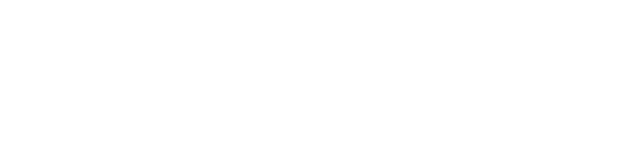
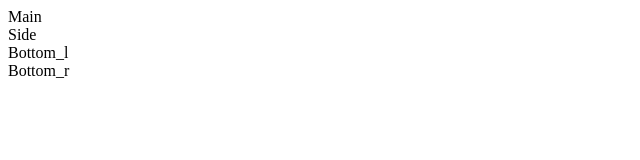
Before and after one commit to ASDAH-COMP/github-introduction-Annietav, a plain HTML site: page index.html in a window 1280 px wide. Shown: the whole page, without its empty margins (0-640 px from the left). Drawn offline with Linux system fonts and the light colour scheme.

Commit message:
added style.css

```diff
--- a/index.html
+++ b/index.html
@@ -4,9 +4,15 @@
     <meta charset="UTF-8">
     <meta http-equiv="X-UA-Compatible" content="IE=edge">
     <meta name="viewport" content="width=device-width, initial-scale=1.0">
+    <link rel="stylesheet" href="style.css">
     <title>Document</title>
 </head>
 <body>
-
-</body>
+    <div class"container">
+      <div class="main">Main</div><!--Main-->
+      <div class="main">Side</div><!--Side-->
+      <div class="main">Bottom_l</div><!--Bottom_l-->
+      <div class="main">Bottom_r</div><!--Bottom_r-->
+    </div><!--Container-->
+      </body>
 </html>
--- /dev/null
+++ b/style.css
@@ -0,0 +1,3 @@
+.container{
+
+}
```
